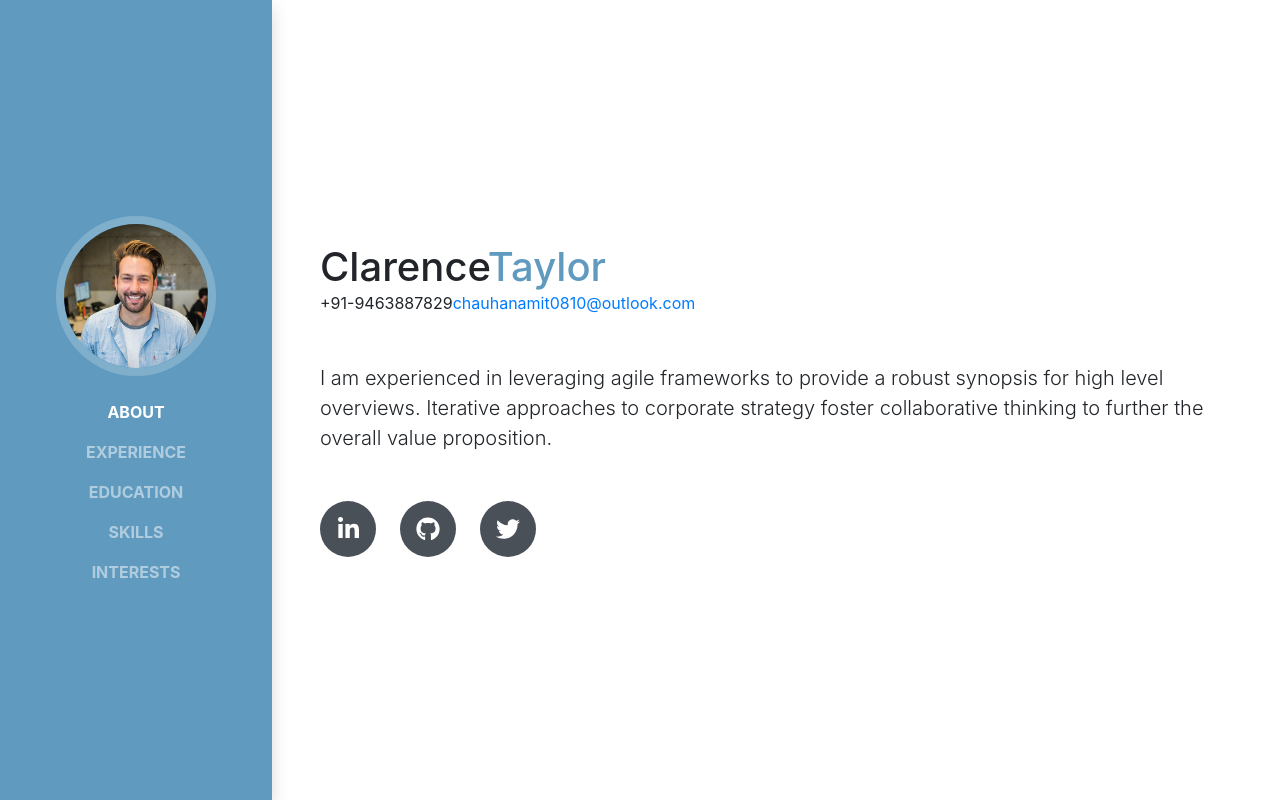
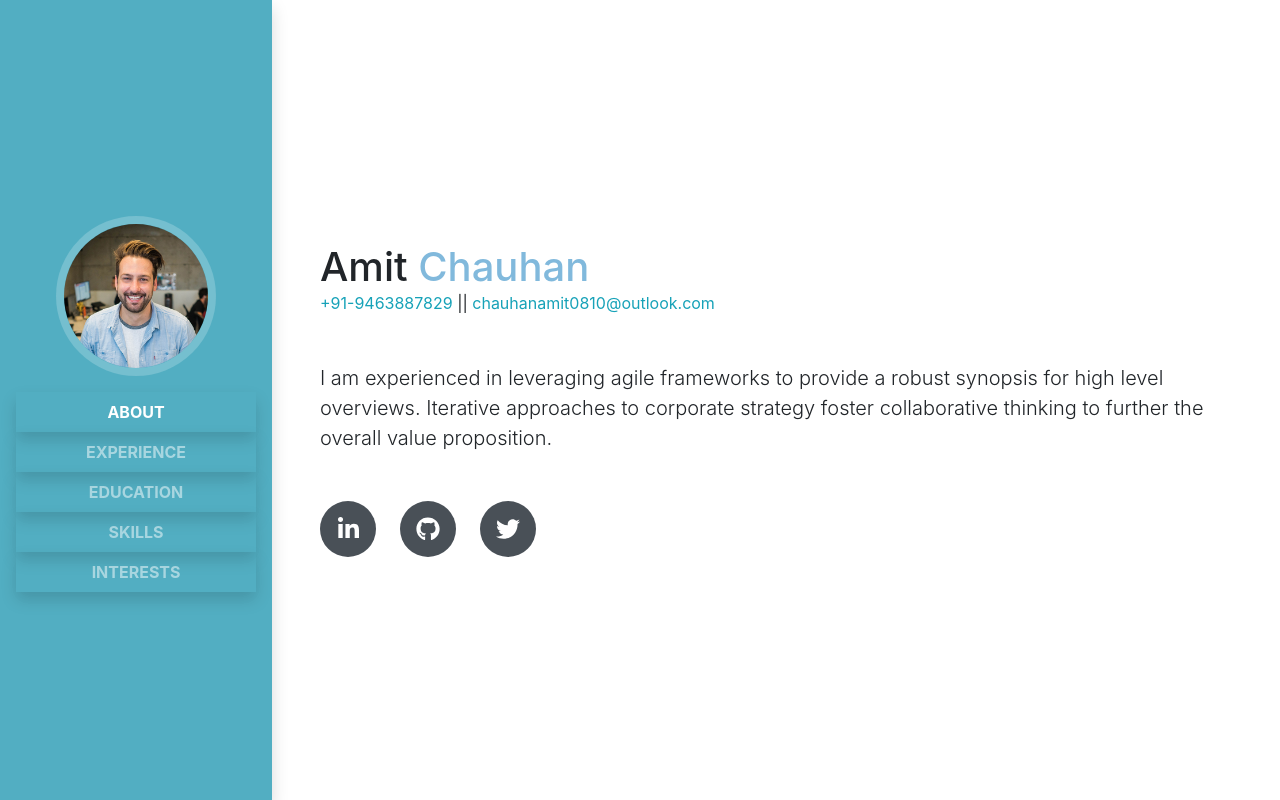
Before and after one commit to bluesuiter/amit.chauhan, a React (Create React App) app: page /about in a window 1280 px wide. Built offline with nearby package versions, Linux system fonts and the light colour scheme; a web font is replaced by a local one.

Commit message:
updated css

```diff
--- a/src/components/Pages/Pages.js
+++ b/src/components/Pages/Pages.js
@@ -55,19 +55,15 @@ const pageData = {
     about: () => {
         return (
             <>
-                <h1 className="mb-0">
-                    Clarence
-                    <span className="text-primary">Taylor</span>
-                </h1>
+                <h1 className="mb-0">Amit <span className="text-primary">Chauhan</span></h1>
                 <div className="subheading mb-5">
-                    +91-9463887829
-                    <Link href="mailto:chauhanamit0810@outlook.com">chauhanamit0810@outlook.com</Link>
+                    <a className="text-info" href="tel:+919463887829">+91-9463887829</a> || <a className="text-info" href="mailto:chauhanamit0810@outlook.com">chauhanamit0810@outlook.com</a>
                 </div>
                 <p className="lead mb-5">I am experienced in leveraging agile frameworks to provide a robust synopsis for high level overviews. Iterative approaches to corporate strategy foster collaborative thinking to further the overall value proposition.</p>
                 <div className="social-icons">
-                    <Link className="social-icon" to={'https://in.linkedin.com/in/chauhanamit0810'}><i className="fab fa-linkedin-in"></i></Link>
-                    <Link className="social-icon" to={'https://github.com/bluesuiter'}><i className="fab fa-github"></i></Link>
-                    <Link className="social-icon" to={'https://twitter.com/chauhanamit0810'}><i className="fab fa-twitter"></i></Link>
+                    <a className="social-icon" href='https://in.linkedin.com/in/chauhanamit0810'><i className="fab fa-linkedin-in"></i></a>
+                    <a className="social-icon" href='https://github.com/bluesuiter'><i className="fab fa-github"></i></a>
+                    <a className="social-icon" href='https://twitter.com/chauhanamit0810'><i className="fab fa-twitter"></i></a>
                 </div>
             </>
         )
--- a/src/components/Sidebar/Sidebar.js
+++ b/src/components/Sidebar/Sidebar.js
@@ -8,18 +8,18 @@ import './sidebar.css';
 const Sidebar = () => {
     return (
         <Nav className="navbar shadow navbar-expand-lg navbar-dark bg-primary fixed-top" id="sideNav">
-            <a className="navbar-brand js-scroll-trigger" href="#page-top">
+            <div className="navbar-brand js-scroll-trigger" href="#page-top">
                 <span className="d-block d-lg-none">Amit Chauhan</span>
-                <span className="d-none d-lg-block"><img className="img-fluid img-profile rounded-circle mx-auto mb-2" src={require('../../assets/images/profile.jpg')} alt="" /></span>
-            </a>
+                <span className="d-none d-lg-block"><img alt="Amit Chauhan" className="img-fluid img-profile rounded-circle mx-auto mb-2" src={require('../../assets/images/profile.jpg')} /></span>
+            </div>
             <button className="navbar-toggler" type="button" data-toggle="collapse" data-target="#navbarSupportedContent" aria-controls="navbarSupportedContent" aria-expanded="false" aria-label="Toggle navigation"><span className="navbar-toggler-icon"></span></button>
             <div className="collapse navbar-collapse" id="navbarSupportedContent">
                 <ul className="navbar-nav">
-                    <NavLink className="nav-link font-weight-bold text-uppercase" to={'about'}>About</NavLink>
-                    <NavLink className="nav-link font-weight-bold text-uppercase" to={'experience'}>Experience</NavLink>
-                    <NavLink className="nav-link font-weight-bold text-uppercase" to={'education'}>Education</NavLink>
-                    <NavLink className="nav-link font-weight-bold text-uppercase" to={'skills'}>Skills</NavLink>
-                    <NavLink className="nav-link font-weight-bold text-uppercase" to={'interests'}>Interests</NavLink>
+                    <NavLink className="shadow nav-link font-weight-bold text-uppercase" to={'about'}>About</NavLink>
+                    <NavLink className="shadow nav-link font-weight-bold text-uppercase" to={'experience'}>Experience</NavLink>
+                    <NavLink className="shadow nav-link font-weight-bold text-uppercase" to={'education'}>Education</NavLink>
+                    <NavLink className="shadow nav-link font-weight-bold text-uppercase" to={'skills'}>Skills</NavLink>
+                    <NavLink className="shadow nav-link font-weight-bold text-uppercase" to={'interests'}>Interests</NavLink>
                 </ul>
             </div>
         </Nav>
--- a/src/index.css
+++ b/src/index.css
@@ -2,8 +2,12 @@ body{
   font-family: "Muli", -apple-system, BlinkMacSystemFont, "Segoe UI", Roboto, "Helvetica Neue", Arial, sans-serif, "Apple Color Emoji", "Segoe UI Emoji", "Segoe UI Symbol", "Noto Color Emoji";
 }
 .bg-primary{
-  background-color: #609bbf!important;
+  background-color: #43a7bdea!important;
+}
+a{
+  text-decoration: none !important;
+  transition: all 1s;
 }
 .text-primary{
-  color: #609bbf!important;
+  color: #81b9dc!important;
 }
```
